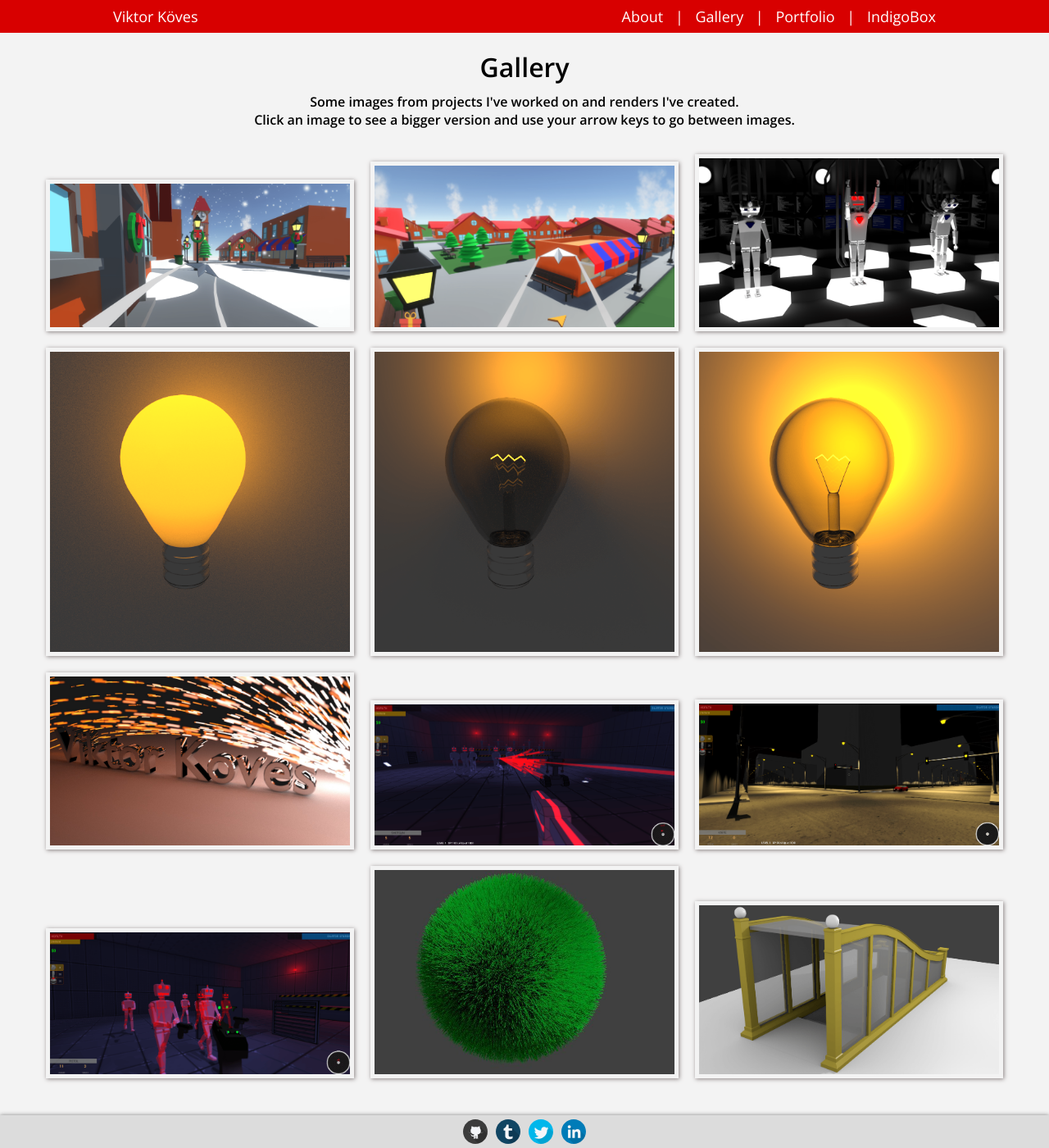
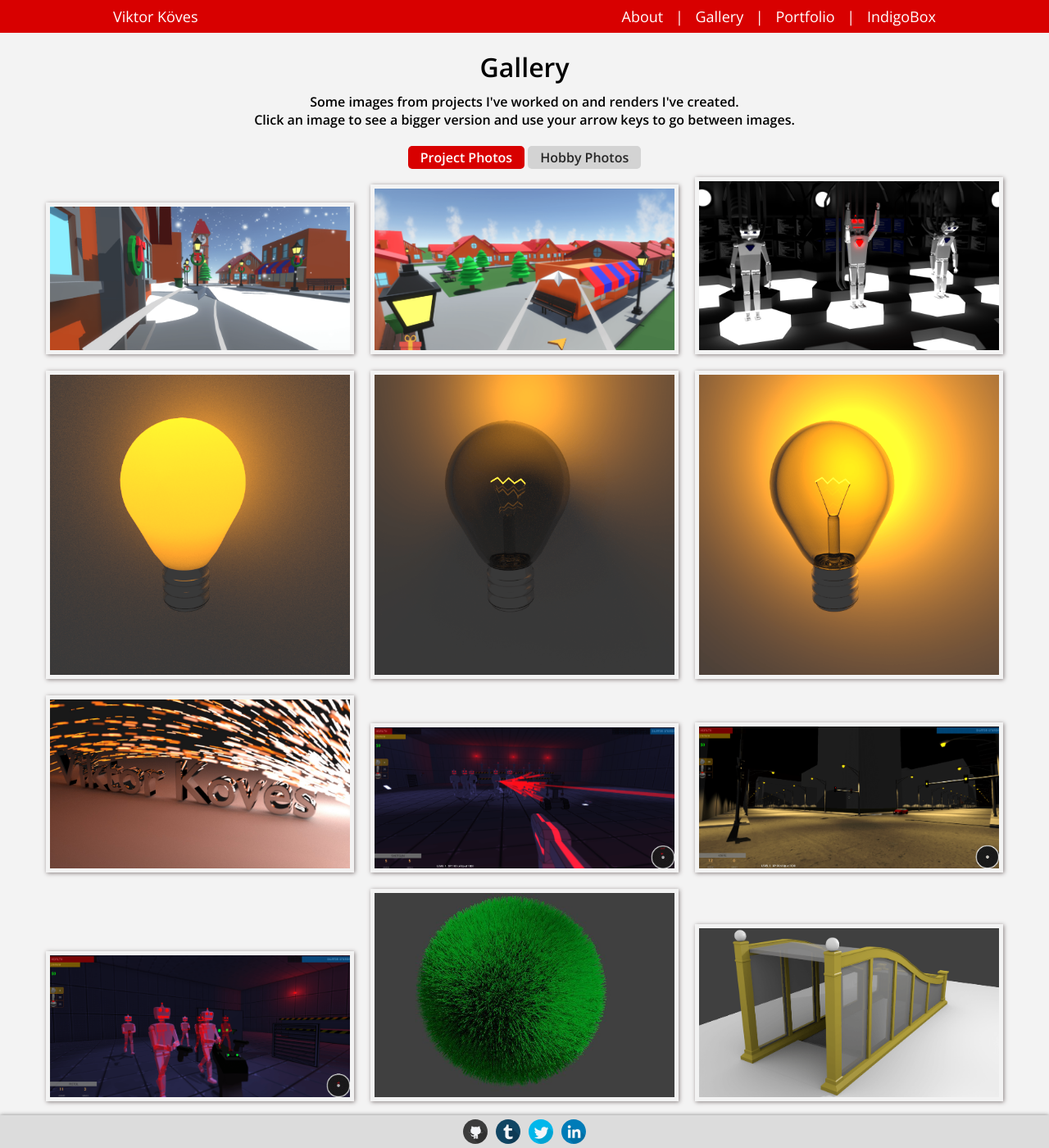
Before and after one commit to vkoves/vkoves.github.io, a Jekyll site: the page built from gallery.html, in a window 1280 px wide and 1400 px high. Shown: the whole window at 82% size. Built offline with Jekyll 4.4.1, drawn with Linux system fonts in a browser that asks for light colours; some of the changed lines change nothing that is shown.

Commit message:
GALLERY - Added hobby photos to the gallery in a separate section

```diff
--- a/css/main.css
+++ b/css/main.css
@@ -184,6 +184,8 @@
     box-shadow: 1px 1px 5px #887F7F;
     display: inline-block;
 }
+/* Hobby Photos hidden by default */
+.portfolio-img.hobby { display: none; }
 .portfolio-img img
 {
 	width: 100%;
@@ -318,6 +320,21 @@
 	bottom: 0px;
 	height: 30px;
 	position: absolute;
+}
+.toggle-button
+{
+	display: inline-block;
+	background-color: lightgrey;
+	padding: 3px 15px;
+	border-radius: 5px;
+	color: #272727;
+	font-weight: 600;
+	cursor: pointer;
+}
+.toggle-button.active
+{
+	background-color: #d80000;
+	color: white;
 }
 @media (max-width: 600px)
 {
--- a/gallery.html
+++ b/gallery.html
@@ -9,12 +9,14 @@
 	<br>
 	Click an image to see a bigger version and use your arrow keys to go between images.
 </h4>
-
+<div id="projects" class="toggle-button active">Project Photos</div>
+<div id="hobby" class="toggle-button">Hobby Photos</div>
 <div id="portfolio-container">
 </div>
 
 <script>
 	var currentID = -1;
+	var galleryInstance;
 
 	var gallery = [
 		{
@@ -32,12 +34,6 @@
 			title: "Awakening",
 			description: "My most complicated art piece in Blender, \"Awakening\" was presented in an exhibition at my school"
 		},
-		/*
-		{
-			url: "images/prototypeGame.png",
-			title: "In Clouds",
-			description: "Lorem ipsum dolor sit amet"
-		}, */
 		{
 			url: "images/Lightbulb3.png",
 			title: "Lightbulbs I",
@@ -85,13 +81,77 @@
 		},
 	];
 
-	var galleryInstance = new Gallery(gallery, {showInfo: true});
+	var hobbyGallery = [
+		/* Hobby Photos */
+		{
+			url: "images/hobby-photos/1.jpg",
+			title: "Chicago Subway Entrance",
+			description: "Using reference photos I took in downtown Chicago, I modelled this iconic Chicago subway entrance"
+		},
+		{
+			url: "images/hobby-photos/2.jpg",
+			title: "Chicago Subway Entrance",
+			description: "Using reference photos I took in downtown Chicago, I modelled this iconic Chicago subway entrance"
+		},
+		{
+			url: "images/hobby-photos/3.jpg",
+			title: "Chicago Subway Entrance",
+			description: "Using reference photos I took in downtown Chicago, I modelled this iconic Chicago subway entrance"
+		},
+		{
+			url: "images/hobby-photos/4.jpg",
+			title: "Chicago Subway Entrance",
+			description: "Using reference photos I took in downtown Chicago, I modelled this iconic Chicago subway entrance"
+		},
+		{
+			url: "images/hobby-photos/5.jpg",
+			title: "Chicago Subway Entrance",
+			description: "Using reference photos I took in downtown Chicago, I modelled this iconic Chicago subway entrance"
+		},
+		{
+			url: "images/hobby-photos/6.jpg",
+			title: "Chicago Subway Entrance",
+			description: "Using reference photos I took in downtown Chicago, I modelled this iconic Chicago subway entrance"
+		},
+		{
+			url: "images/hobby-photos/7.jpg",
+			title: "Chicago Subway Entrance",
+			description: "Using reference photos I took in downtown Chicago, I modelled this iconic Chicago subway entrance"
+		},
+		{
+			url: "images/hobby-photos/8.jpg",
+			title: "Chicago Subway Entrance",
+			description: "Using reference photos I took in downtown Chicago, I modelled this iconic Chicago subway entrance"
+		},
+		{
+			url: "images/hobby-photos/9.jpg",
+			title: "Chicago Subway Entrance",
+			description: "Using reference photos I took in downtown Chicago, I modelled this iconic Chicago subway entrance"
+		},
+		{
+			url: "images/hobby-photos/10.jpg",
+			title: "Chicago Subway Entrance",
+			description: "Using reference photos I took in downtown Chicago, I modelled this iconic Chicago subway entrance"
+		},
+	];
 
-	// Generate all the portfolio tiles
+	galleryInstance = new Gallery(gallery, {showInfo: true});
+
+	// Generate all the projects gallery tiles
 	gallery.forEach(function(item, index)
 	{
 		$("#portfolio-container").append(
-			'<div class="portfolio-img">' +
+			'<div class="portfolio-img projects">' +
+				'<div class="icon fullscreen"></div>' +
+				'<img data-id="' + index + '" src=' + item.url + '>' +
+			'</div>');
+	});
+
+	// Generate all hobby gallery tiles
+	hobbyGallery.forEach(function(item, index)
+	{
+		$("#portfolio-container").append(
+			'<div class="portfolio-img hobby">' +
 				'<div class="icon fullscreen"></div>' +
 				'<img data-id="' + index + '" src=' + item.url + '>' +
 			'</div>');
@@ -122,4 +182,24 @@
 	  		galleryInstance.close();
 	  }
 	});
+
+	$(".toggle-button#projects").click(function()
+	{
+		$(".portfolio-img").hide();
+		$(".portfolio-img.projects").css("display", "inline-block");
+		$(".toggle-button").removeClass("active");
+		$(this).addClass("active");
+		galleryInstance.destroy();
+		galleryInstance = new Gallery(gallery, {showInfo: true});;
+	});
+
+	$(".toggle-button#hobby").click(function()
+	{
+		$(".portfolio-img").hide();
+		$(".portfolio-img.hobby").css("display", "inline-block");
+		$(".toggle-button").removeClass("active");
+		$(this).addClass("active");
+		galleryInstance.destroy();
+		galleryInstance = new Gallery(hobbyGallery);
+	});
 </script>
```
Also changed, not shown: images/hobby-photos/1.jpg (added), images/hobby-photos/10.jpg (added), images/hobby-photos/2.jpg (added), images/hobby-photos/3.jpg (added), images/hobby-photos/4.jpg (added), images/hobby-photos/5.jpg (added), images/hobby-photos/6.jpg (added), images/hobby-photos/7.jpg (added), images/hobby-photos/8.jpg (added), images/hobby-photos/9.jpg (added).
